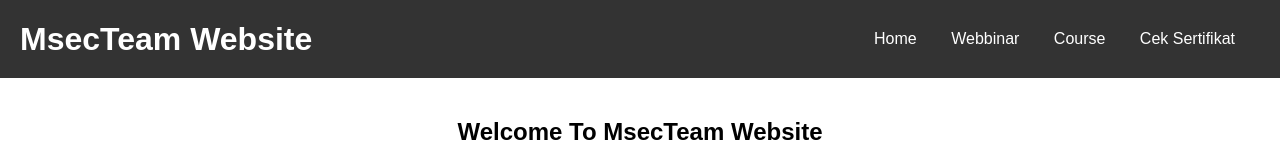
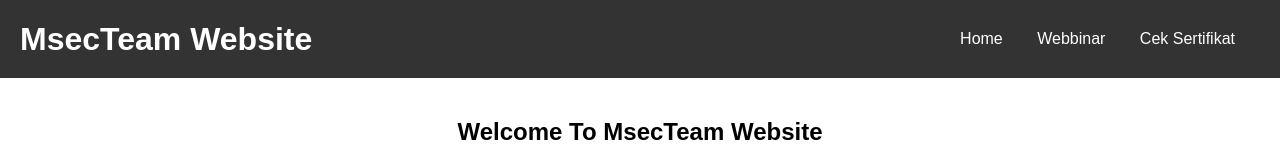
Before and after one commit to MsecTeam/msecteam.github.io, a plain HTML site: page index.html in a window 1280 px wide. Shown: the top 160 px of the page. Drawn offline with Linux system fonts and the light colour scheme.

Commit message:
Update index.html

```diff
--- a/index.html
+++ b/index.html
@@ -48,7 +48,6 @@
     <nav>
       <a href="index.html">Home</a>
       <a href="webbinar.html">Webbinar</a>
-      <a href="course.html">Course</a>
       <a href="https://msec-certificate.vercel.app/cek.html">Cek Sertifikat</a>
     </nav>
   </header>
```
